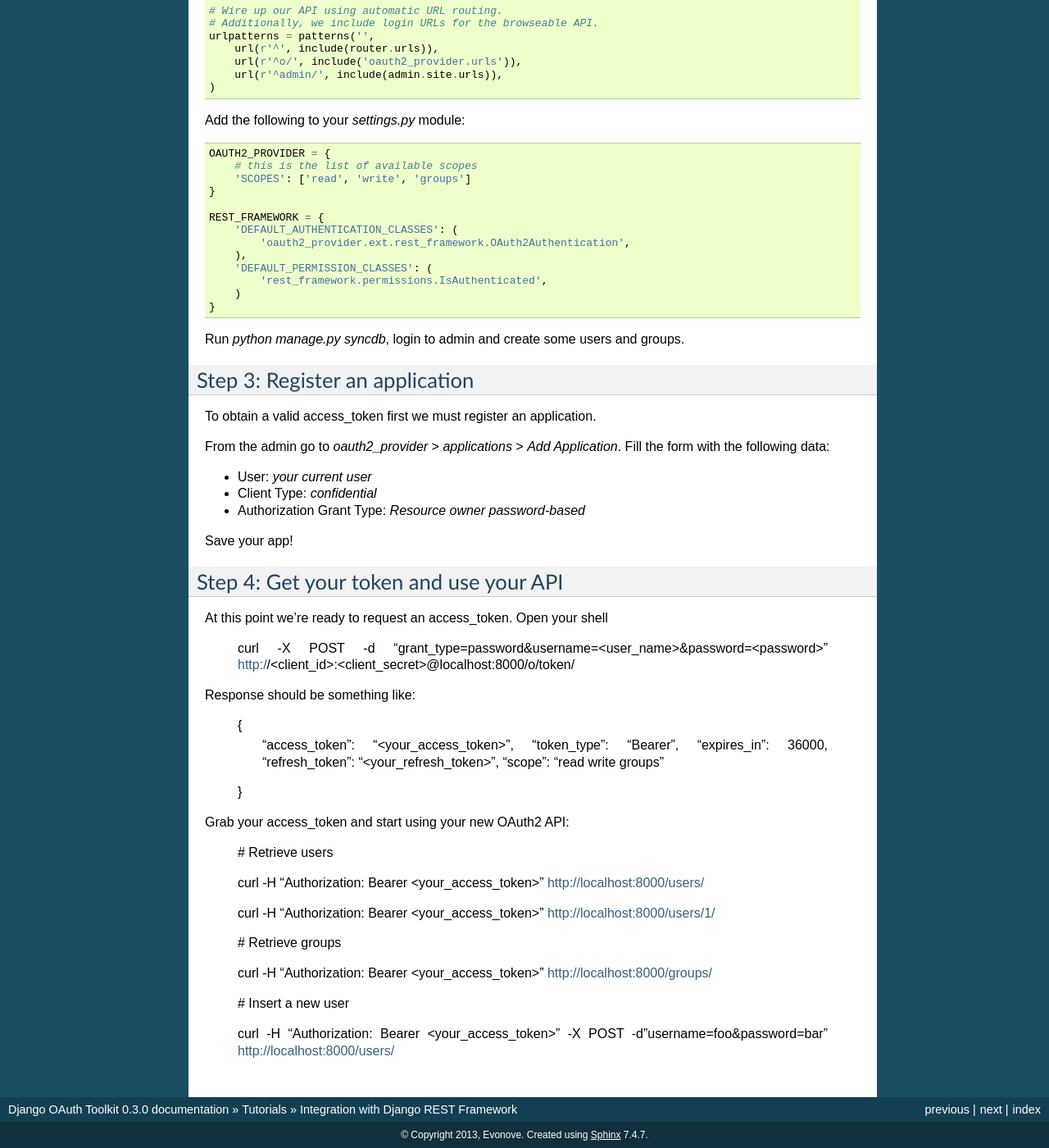
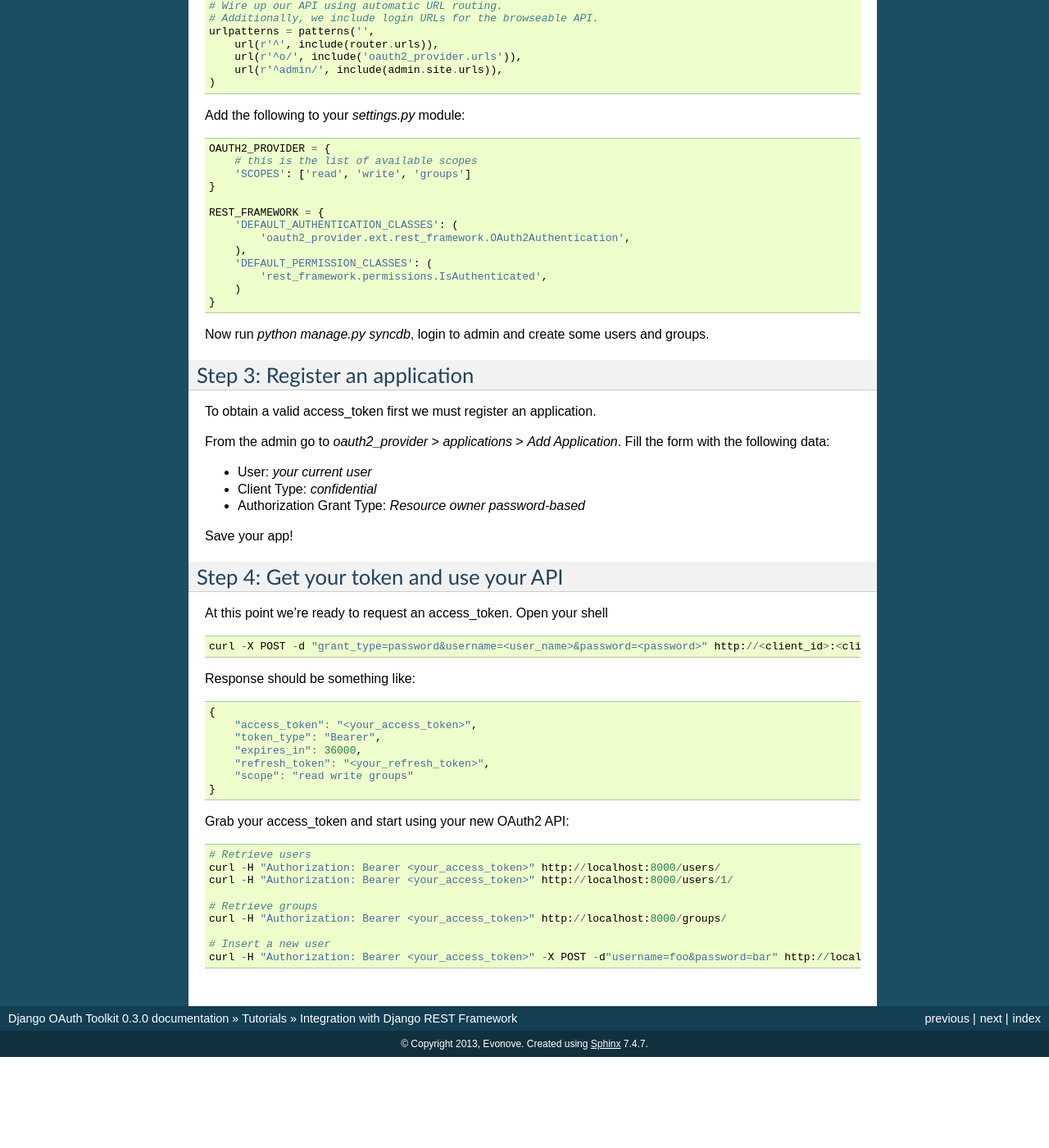
Before and after one commit to sheriffwoody0922/oauth-python-django, a Sphinx documentation site: the page built from docs/tutorial/rest_framework_integration.rst, in a window 1280 px wide and 1400 px high, scrolled down 1050 px. Shown: the whole window at 82% size. Built offline with Sphinx 7.4.7, drawn with Linux system fonts in a browser that asks for light colours; after the commit the page ends 2339 px from its top, so only the background shows below that; some of the changed text lies outside the part shown.

Commit message:
Improved rest framework tutorial

```diff
--- a/docs/tutorial/rest_framework_integration.rst
+++ b/docs/tutorial/rest_framework_integration.rst
@@ -9,17 +9,20 @@ Step 1: Install requirements
 
 Create a virtualenv and install following packages using `pip`...
 
+::
+
     pip install django-oauth-toolkit djangorestframework
 
 Start a new Django project and add `'rest_framework'` and `'oauth2_provider'` to your `INSTALLED_APPS` setting.
 
+.. code-block:: python
+
     INSTALLED_APPS = (
+        'django.contrib.admin',
         ...
         'oauth2_provider',
         'rest_framework',
     )
-
-Remember to also enable the `'admin'`.
 
 Step 2: Set up a simple API
 --------------------------
@@ -86,7 +89,7 @@ Add the following to your `settings.py` module:
         )
     }
 
-Run `python manage.py syncdb`, login to admin and create some users and groups.
+Now run `python manage.py syncdb`, login to admin and create some users and groups.
 
 Step 3: Register an application
 -------------------------------
@@ -106,9 +109,13 @@ Step 4: Get your token and use your API
 
 At this point we're ready to request an access_token. Open your shell
 
+::
+
     curl -X POST -d "grant_type=password&username=<user_name>&password=<password>" http://<client_id>:<client_secret>@localhost:8000/o/token/
 
 Response should be something like:
+
+.. code-block:: javascript
 
     {
         "access_token": "<your_access_token>",
@@ -120,16 +127,14 @@ Response should be something like:
 
 Grab your access_token and start using your new OAuth2 API:
 
+::
+
     # Retrieve users
-
     curl -H "Authorization: Bearer <your_access_token>" http://localhost:8000/users/
-
     curl -H "Authorization: Bearer <your_access_token>" http://localhost:8000/users/1/
 
     # Retrieve groups
-
     curl -H "Authorization: Bearer <your_access_token>" http://localhost:8000/groups/
 
     # Insert a new user
-
     curl -H "Authorization: Bearer <your_access_token>" -X POST -d"username=foo&password=bar" http://localhost:8000/users/
```
